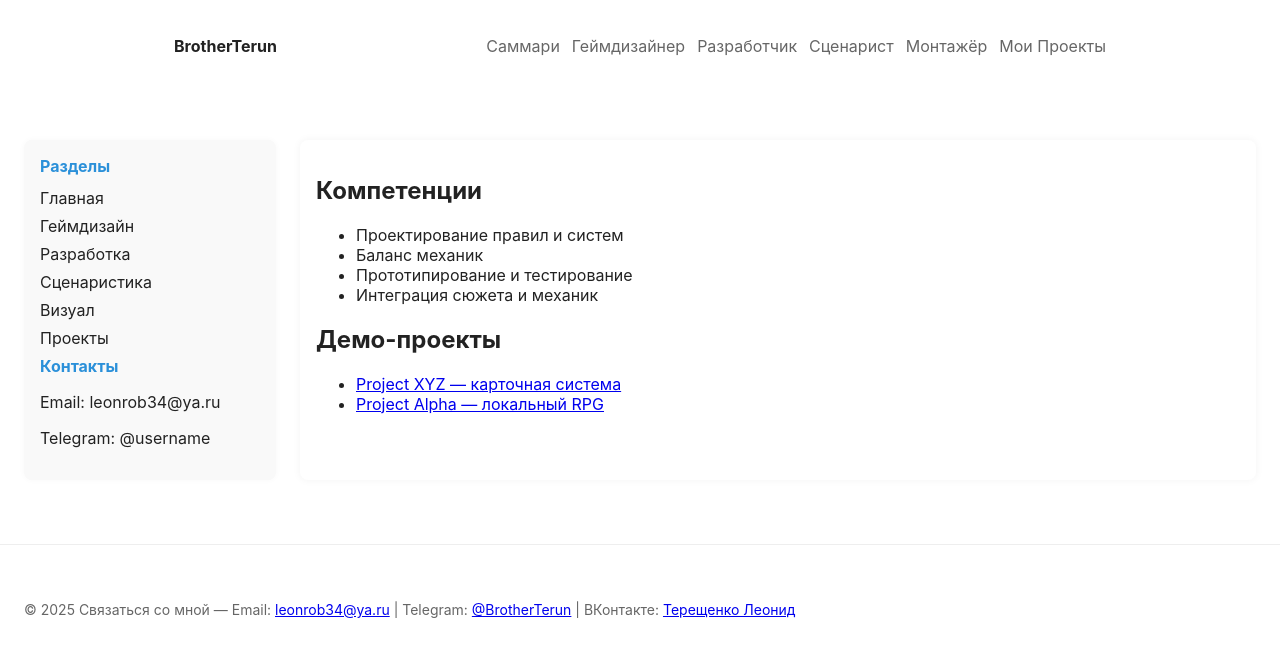
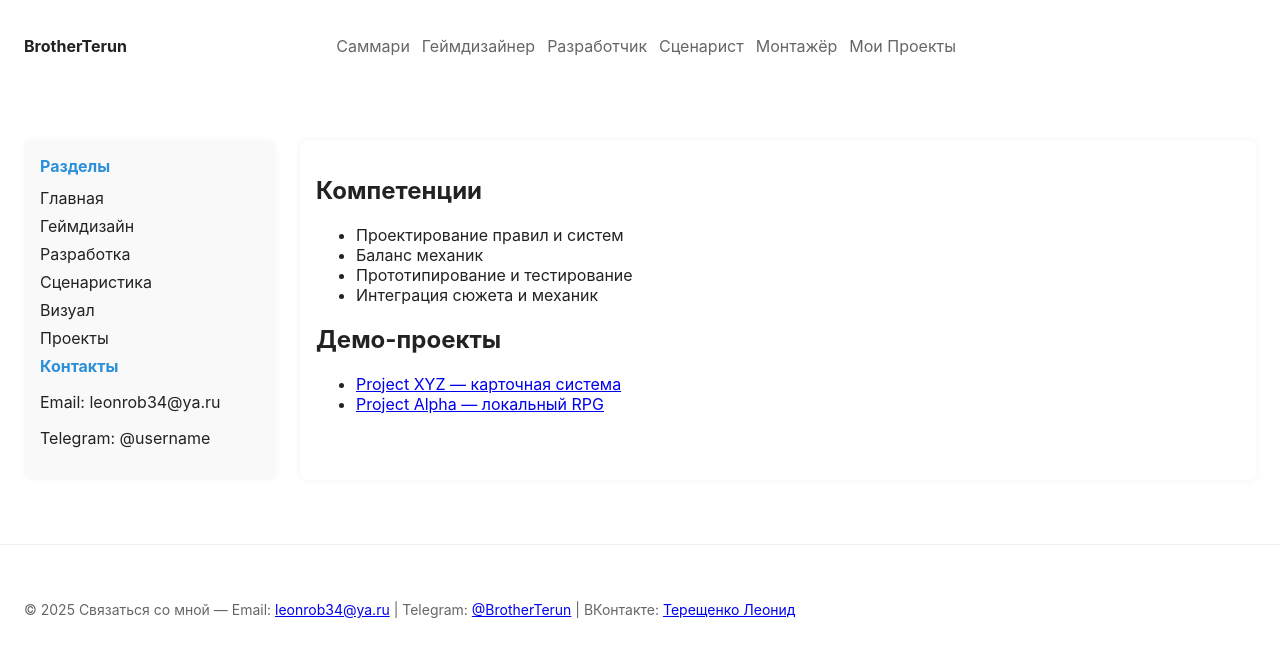
Before and after one commit to BrotherTerun/TerunPfolio, a Jekyll site: the page built from gamedesign/index.md, in a window 1280 px wide. Shown: the top 657 px of the page. Built offline with Jekyll 4.4.1, drawn with Linux system fonts in a browser that asks for light colours.

Commit message:
Разбираюсь с отступами #2

```diff
--- a/assets/css/style.css
+++ b/assets/css/style.css
@@ -25,7 +25,7 @@ body{
 .site-header {
   padding:12px 0;
   max-width: 980px;
-  margin: 0 auto;
+
 }
 
 .site-header .wrap {
```
